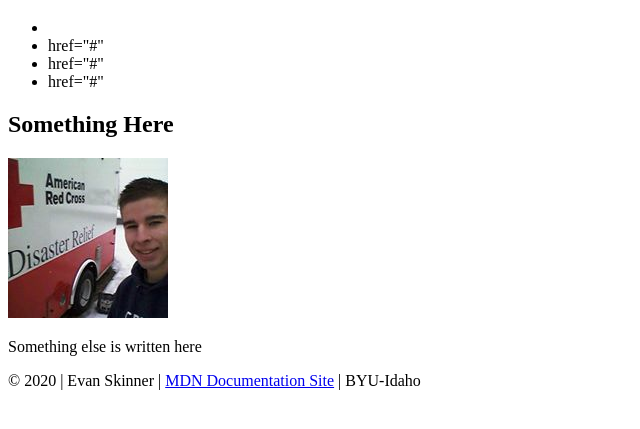
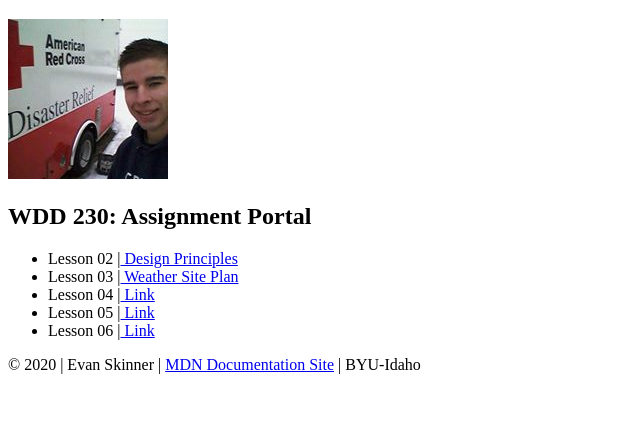
Before and after one commit to evanskinner1/evanskinner1.github.io, a plain HTML site: page index.html in a window 1280 px wide. Shown: the part 61-490 px from the top of the page, without its empty margins (0-640 px from the left). Drawn offline with Linux system fonts and the light colour scheme.

Commit message:
Mod 3 fix

```diff
--- a/index.html
+++ b/index.html
@@ -3,7 +3,7 @@
 <html lang="en">
 <head>
   <meta charset="utf-8">
-  <meta name="viewport" contrast="width=device-width, initial-scale=1.0">
+  <meta name="viewport" content="width=device-width, initial-scale=1.0">
 
   <title>WDD 230</title>
   <meta name="description" content="My assignment"
@@ -15,20 +15,21 @@
 <h1>Evan Skinner</h1>
 
 </header>
+<img src="images/AAAA.jpg" alt="Check your code!">
+<h2>WDD 230: Assignment Portal</h2>
 </nav>
     <ul>
-        <li><a href="#"></a></li>
-        <li> href="#"</li>
-        <li> href="#"</li>
-        <li> href="#"</li>
+        <li>Lesson 02 |<a href="#"> Design Principles</a></li>
+        <li>Lesson 03 |<a href="#"> Weather Site Plan</a></li>
+        <li>Lesson 04 |<a href="#"> Link</a></li>
+        <li>Lesson 05 |<a href="#"> Link</a></li>
+        <li>Lesson 06 |<a href="#"> Link</a></li>
     </ul>
 <main>
 
 </main>
 <section>
-<h2>Something Here</h2>
-<img src="images/AAAA.jpg" alt="Check your code!">
-<p>Something else is written here</p>
+
 </section>
 <footer>
 &copy; 2020 | Evan Skinner | <a href="https://developer.mozilla.org/en-US/">MDN Documentation Site</a>
```
